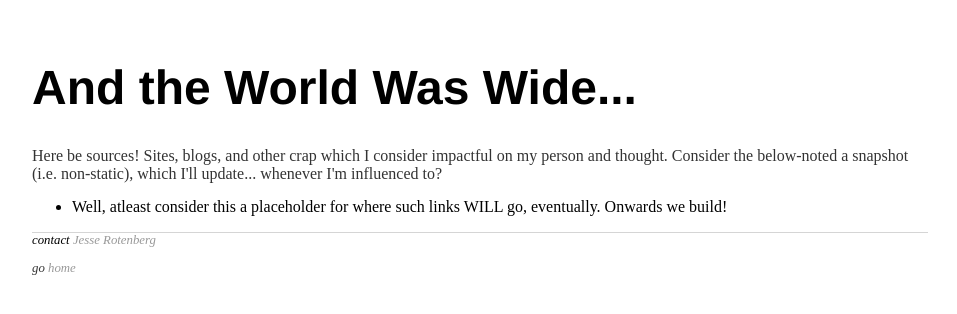
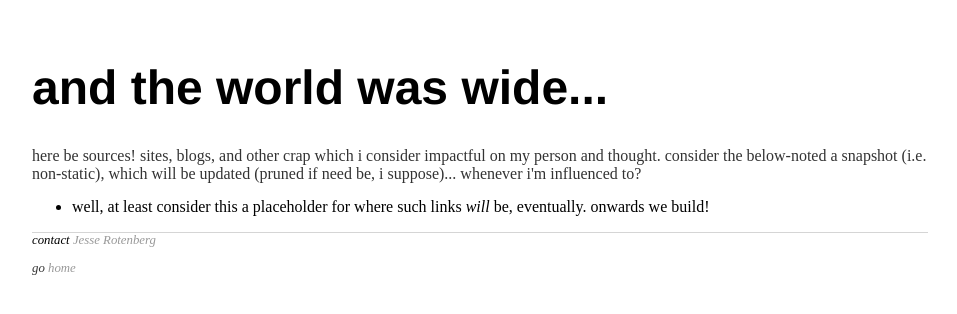
Before and after one commit to rachellanger3/JesseRotenberg.github.io, a Jekyll site: the page sources.html, which Jekyll copies as it is, in a window 1280 px wide. Shown: the top 314 px of the page, without its empty margins (160-1117 px from the left). Built offline with Jekyll 4.4.1, drawn with Linux system fonts in a browser that asks for light colours.

Commit message:
some pruning

```diff
--- a/index.html
+++ b/index.html
@@ -6,7 +6,7 @@
 		<meta http-equiv="X-UA-Compatible" content="IE=edge" />
 		<meta name="Jesse Rotenberg's Website" content="Content... remains TBD" />
 		<link rel="stylesheet" type="text/css" href="/css/main.css">
-		<title>Witty title is still TBD</title>
+		<title>witty title still TBD</title>
 	</head>
 	<body>
 		<!-- Hello internet person. Here's my site, source-code and all!-->
--- a/posts.html
+++ b/posts.html
@@ -6,7 +6,7 @@
 		<meta http-equiv="X-UA-Compatible" content="IE=edge" />
 		<meta name="Jesse Rotenberg's Website" content="Content... remains TBD" />
 		<link rel="stylesheet" type="text/css" href="/css/main.css">
-		<title>posts</title>
+		<title>witty title still TBD</title>
 	</head>
 	<body>
 		<p>posts go here??</p>
@@ -20,7 +20,6 @@
 	</body>
 	<footer class="misc">
 		<div class="stuff">
-			<p><b>this work is licensed under a <a rel="license" href="http://creativecommons.org/licenses/by-sa/4.0/">Creative Commons Attribution-ShareAlike 4.0 International License</a>. use it as you please, so long as my name and this sucker (CC-SA 4.0) stay along for the ride.</b></p>
 			<address>contact <a href="mailto:rotenberg.jesse@gmail.com">Jesse Rotenberg</a></address>
 			<p><i>go <a href="index.html">home</a></i>
 		</div>
--- a/predictions.html
+++ b/predictions.html
@@ -47,7 +47,6 @@
 		<br>
 		<footer class="misc">
 			<div class="stuff">
-				<p><b>this work is licensed under a <a rel="license" href="http://creativecommons.org/licenses/by-sa/4.0/">Creative Commons Attribution-ShareAlike 4.0 International License</a>. use it as you please, so long as my name and this sucker (CC-SA 4.0) stay along for the ride.</b></p>
 				<address>contact <a href="mailto:rotenberg.jesse@gmail.com">Jesse Rotenberg</a></address>
 				<p><i>go <a href="index.html">home</a></i>
 			</div>
--- a/sources.html
+++ b/sources.html
@@ -6,17 +6,17 @@
 		<meta name="Jesse Rotenberg's Website" content="Content... remains TBD" />
 		<!-- link to main stylesheet -->
 		<link rel="stylesheet" type="text/css" href="/css/main.css">
-		<title>Non-Me Things</title>
+		<title>non-me things</title>
 	</head>
 	<body>
 		<div id="inner" role="main">
 			<div class="header">
-				<h1>And the World Was Wide...</h1>
+				<h1>and the world was wide...</h1>
 			</div>
 			<div class="meat">
-				<p>Here be sources! Sites, blogs, and other crap which I consider impactful on my person and thought. Consider the below-noted a snapshot (i.e. non-static), which I'll update... whenever I'm influenced to?</p>
+				<p>here be sources! sites, blogs, and other crap which i consider impactful on my person and thought. consider the below-noted a snapshot (i.e. non-static), which will be updated (pruned if need be, i suppose)... whenever i'm influenced to?</p>
 				<ul class="linkroll">
-					<li>Well, atleast consider this a placeholder for where such links WILL go, eventually. Onwards we build!</li>
+					<li>well, at least consider this a placeholder for where such links <em> will </em>be, eventually. onwards we build!</li>
 				</ul>
 			</div>
 		</div>
```
Also changed, not shown: food.html (+5 -4 lines), README.md, food/lol.jpg (deleted), food/lol2.jpg (deleted).
